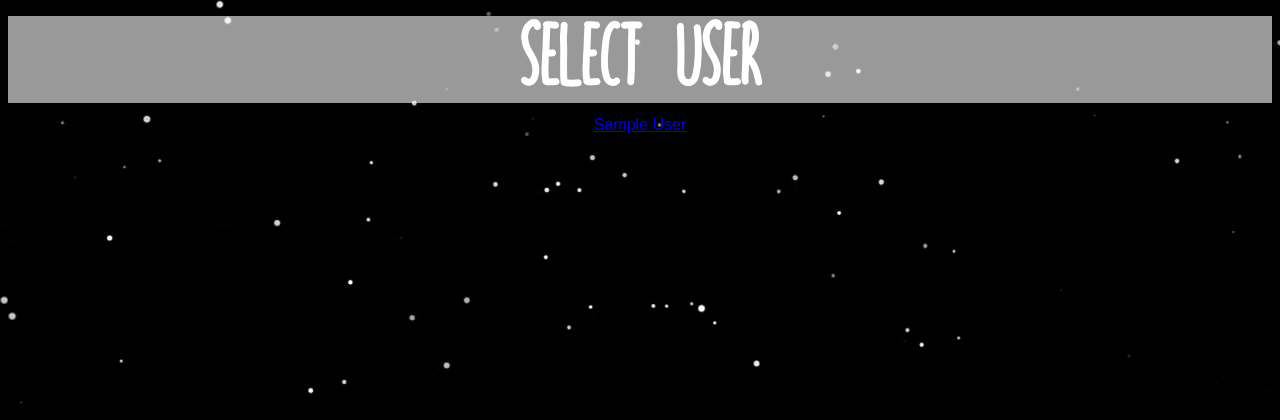
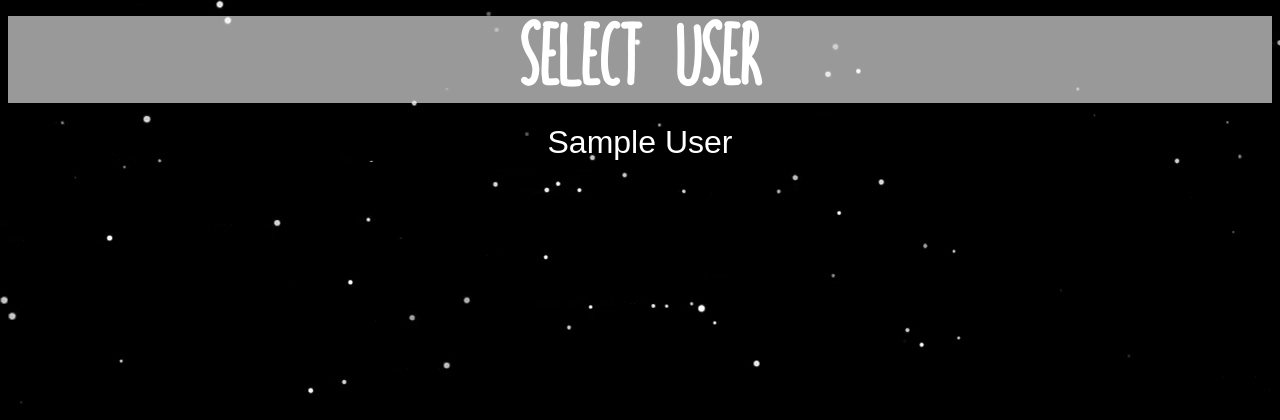
Before and after one commit to j-brkr/Among-Us-IRL-Revamped, a Flask app: page /select_user in a window 1280 px wide. Shown: the top 420 px of the page. Run offline with Flask 3, Linux system fonts and the light colour scheme; the visitor is signed in with stand-in values (Sample User, id 1); data comes from the database, SQL or seed files in the repository.

Commit message:
Select user page styling fixed

```diff
--- a/app/static/styles.css
+++ b/app/static/styles.css
@@ -52,18 +52,22 @@ footer{
 
 .impList img{
 	width: 30%;
-}
+}*/
 
 #menu TD{
 	width: 50vw;
 	font-size: 4vh;
-	color: white;
 	text-align:center;
 	border: 1vh solid black;
 	border-radius: 3vw;
 }
 
-#user{
+#menu a{
+	color: white;
+	text-decoration: none;
+}
+
+/*#user{
 	margin: auto;
 	padding: 0.5vh;
 	text-align:center;
```
